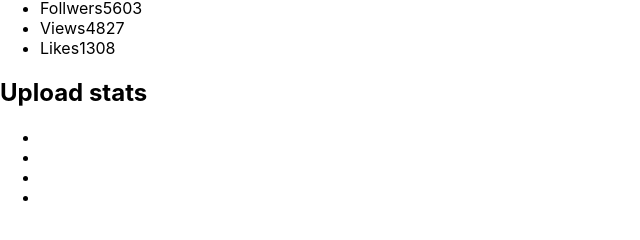
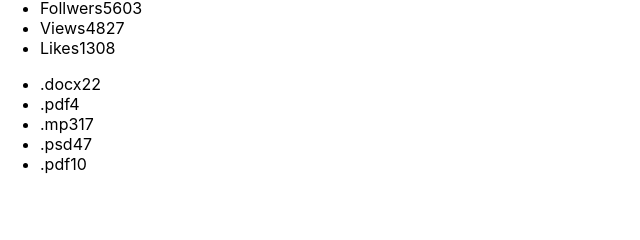
Before and after one commit to DmitroLitvinenko/goit-react-hw-01-components, a React (Create React App) app: page / in a window 1280 px wide. Shown: the part 220-460 px from the top of the page, without its empty margins (0-640 px from the left). Built offline with nearby package versions, Linux system fonts and the light colour scheme.

Commit message:
task-2 complete component StatisticsList

```diff
--- a/package.json
+++ b/package.json
@@ -11,6 +11,7 @@
     "react": "^18.1.0",
     "react-dom": "^18.1.0",
     "react-scripts": "5.0.1",
+    "styled-components": "^5.3.9",
     "web-vitals": "^2.1.3"
   },
   "scripts": {
--- a/src/components/App.jsx
+++ b/src/components/App.jsx
@@ -1,13 +1,14 @@
 import user from '../user.json';
 import { Profile } from './Profile';
-import { Statistics } from './Statistics';
+import { StatisticsList } from './StatisticsList';
 import data from '../data.json';
 
 export const App = () => {
   return (
     <div>
       <Profile user={user} />
-      <Statistics data={data} />
+      {/* <StatisticsList title="Upload stats" /> */}
+      <StatisticsList items={data} />
     </div>
   );
 };
--- a/src/components/Statistics.jsx
+++ /dev/null
@@ -1,26 +0,0 @@
-export const Statistics = ({ data: { label, percentage } }) => {
-  return (
-    <section>
-      <h2>Upload stats</h2>
-
-      <ul>
-        <li>
-          <span>{label}</span>
-          <span>{percentage}</span>
-        </li>
-        <li>
-          <span>{label}</span>
-          <span>{percentage}</span>
-        </li>
-        <li>
-          <span>{label}</span>
-          <span>{percentage}</span>
-        </li>
-        <li>
-          <span>{label}</span>
-          <span>{percentage}</span>
-        </li>
-      </ul>
-    </section>
-  );
-};
--- /dev/null
+++ b/src/components/StatisticsItem.jsx
@@ -0,0 +1,8 @@
+export const StatisticsItem = ({ item: { label, percentage } }) => {
+  return (
+    <>
+      <span>{label}</span>
+      <span>{percentage}</span>
+    </>
+  );
+};
--- /dev/null
+++ b/src/components/StatisticsList.jsx
@@ -0,0 +1,17 @@
+import { StatisticsItem } from './StatisticsItem.jsx';
+
+export const StatisticsList = ({ items, title }) => {
+  return (
+    <section>
+      {title > 0 && <h2>{title}</h2>}
+
+      <ul>
+        {items.map(item => (
+          <li key={item.id}>
+            <StatisticsItem item={item} />
+          </li>
+        ))}
+      </ul>
+    </section>
+  );
+};
```
Also changed, not shown: 1 other file (tests, documents, lock files or other folders).
